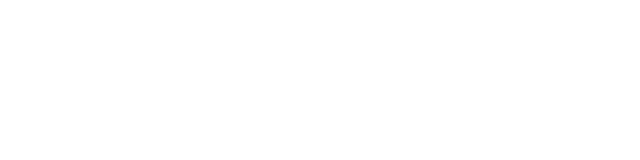
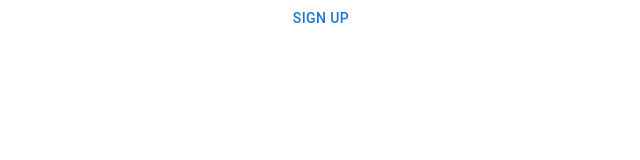
Before and after one commit to CSE-210-Team-14/Coastal-Casa-Finder-web, a React (Create React App) app: page /listingInfo in a window 1280 px wide. Shown: the top 160 px of the page, without its empty margins (319-959 px from the left). Built offline with nearby package versions, Linux system fonts and the light colour scheme.

Commit message:
Adding the sign up page

```diff
--- a/src/App.js
+++ b/src/App.js
@@ -1,13 +1,15 @@
 import "./App.scss";
-import React from "react";
-import ReactDOM from "react-dom/client";
-import { BrowserRouter as Router, Routes, Route } from "react-router-dom";
+import React, { useState } from "react";
+import Button from "@mui/material/Button";
+import SignUp from "./SignUpContainer";
+import { Routes, Route } from "react-router-dom";
 import Listings from "./containers/landlord/listings";
 import ListingInfo from "./containers/landlord/listingInfo";
 import ListingSearch from "./containers/landlord/listingSearch";
 import ApplicationInfo from "./containers/landlord/applicationInfo";
 
 function App() {
+  const [showSignUp, setShowSignUp] = useState(false);
   return (
     <div className="App">
       {/* <header className="App-header">
@@ -31,6 +33,12 @@
         <Route path="/listingSearch" component={ListingSearch} />
         <Route path="/application" component={ApplicationInfo} />
       </Routes>
+      <div>
+        <div>
+          <Button onClick={() => setShowSignUp(true)}>Sign Up</Button>
+        </div>
+        {showSignUp && <SignUp />}
+      </div>
     </div>
   );
 }
```
